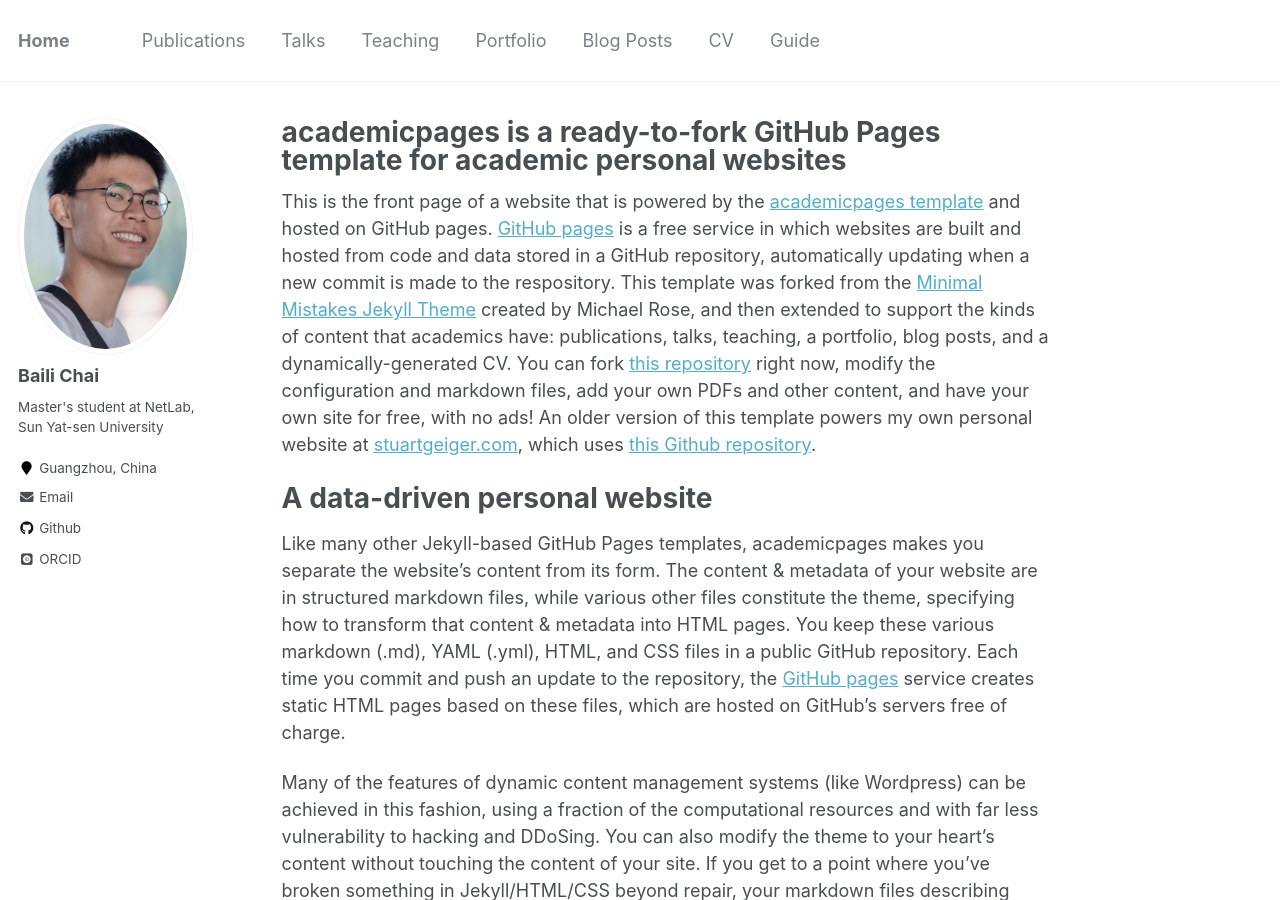
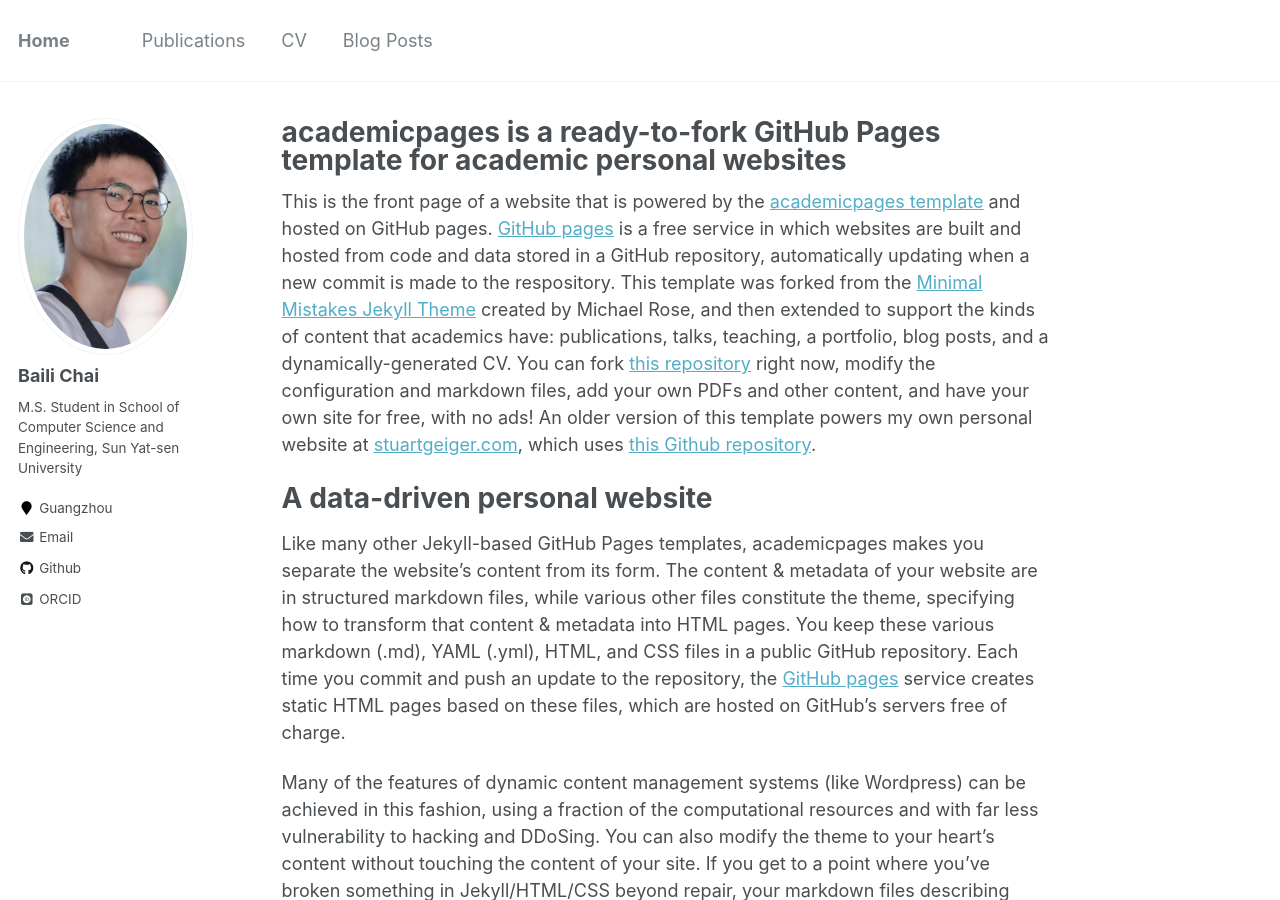
Before and after one commit to chaibli/chaibli.github.io, a Jekyll site: the page built from _pages/about.md, in a window 1280 px wide and 900 px high. Built offline with Jekyll 4.4.1, drawn with Linux system fonts in a browser that asks for light colours; some web fonts are replaced.

```diff
--- a/_config.yml
+++ b/_config.yml
@@ -82,8 +82,8 @@ analytics:
 author:
   name             : "Baili Chai"
   avatar           : "my.png"
-  bio              : "Master's student at NetLab, Sun Yat-sen University"
-  location         : "Guangzhou, China"
+  bio              : "M.S. Student in School of Computer Science and Engineering, Sun Yat-sen University"
+  location         : "Guangzhou"
   employer         :
   #pubmed           : "https://www.ncbi.nlm.nih.gov/pubmed/?term=john+snow"
   #googlescholar    : "http://yourfullgooglescholarurl.com"
```
Also changed, not shown: _data/navigation.yml (+10 -11 lines).
